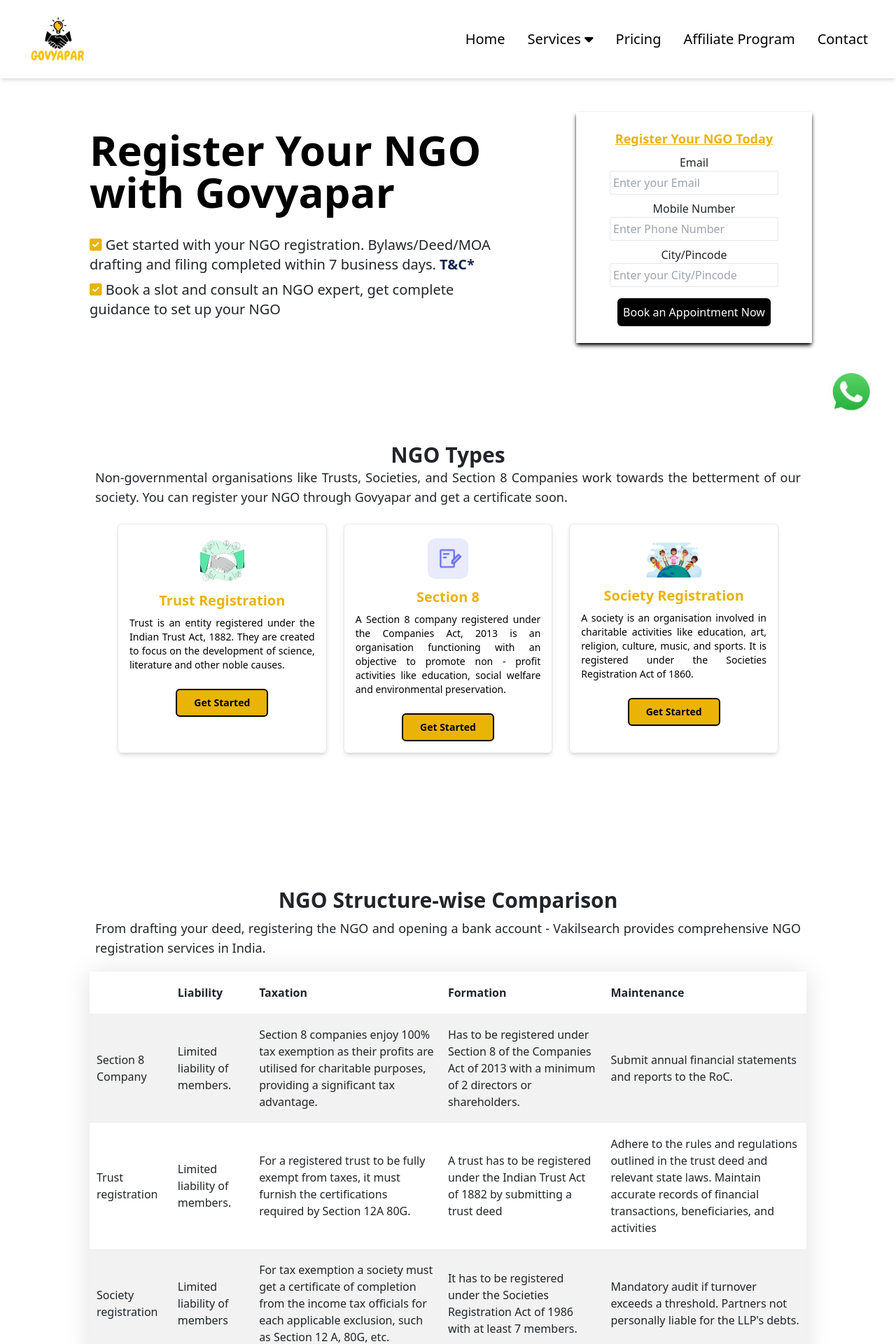
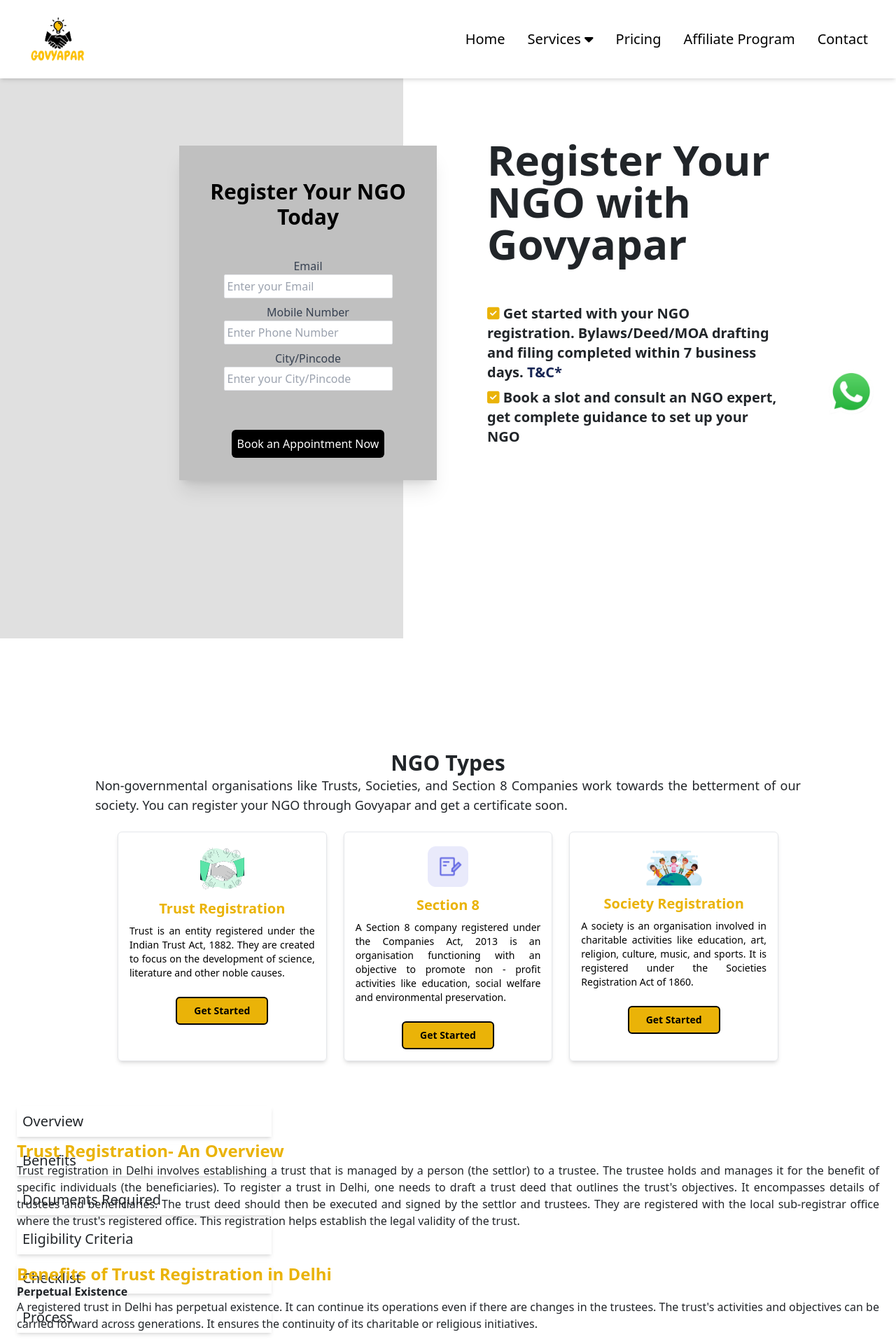
Before and after one commit to Rishikasharma11/govyapar, a React (Create React App) app: page /ngo in a window 1280 px wide. Shown: the top 1920 px of the page at 70% size. Built offline with nearby package versions, Linux system fonts and the light colour scheme; no server answers.

Commit message:
Ngo update

```diff
--- a/src/components/NGO.js
+++ b/src/components/NGO.js
@@ -1,11 +1,13 @@
 import React, { useRef, useState } from 'react'
 import {motion} from "framer-motion";
-import { Link } from 'react-router-dom';
+import { NavLink, Link } from 'react-router-dom';
 import emailjs from '@emailjs/browser';
 import { ToastContainer, Flip, toast } from 'react-toastify';
 import 'react-toastify/dist/ReactToastify.css';
 
 function NGO(){
+
+  const[open, setOpen] = useState(false);
 
   // --------------------------------------------subscribe to our newsletter--------------------------------
   const form = useRef();
@@ -103,16 +105,19 @@
      <div>
     <a href='https://wa.me/919808030923'>
     <img src='WhatsappIcon.png' className='fixed w-[20%] md:w-[13%] lg:w-[10%] right-0 top-[520px] cursor-pointer z-10' alt='ngo'/></a>
+    </div>
 
-    {/* ---------------------------------------------Register form Ngo-------------------------------- */}
-    <motion.div
-    initial={{x:-100, opacity:0}}
-    whileInView={{x:0, opacity:1}}
-    transition={{delay:0.10, x:{type:"spring", stiffness:60}, opacity:{duration:0.8}, ease:"easeIn", duration:1}}
-    className='pt-40 px-2 md:px-10 max-w-full mx-0 '>
-    <div className='md:float-right px-10 sm:px-32 md:px-10 lg:px-28 pt-0 lg:pt-5'>
-      <form className='shadow-md shadow-black bg-white px-5 py-4 text-center hidden md:block'>
-        <h1 className='text-yellow-500 font-bold text-lg underline'>Register Your NGO Today </h1>
+   {/* -------------------------------------Mobile devices Registration ngo-------------------------------------/ */}
+   <div className='max-w-full mx-0 px-8 block md:hidden pt-32'>
+ <div class="relative flex flex-col text-gray-700 bg-[#C0C0C0] shadow-xl z-[-1]">
+  <div class="relative mx-4 mt-4 overflow-hidden text-gray-700 bg-clip-border">
+  </div>
+  <div class="p-6 text-center">
+    <h4 class="block mb-2 font-sans text-2xl sm:text-3xl antialiased leading-snug tracking-normal font-bold text-black">
+    Register Your NGO Today
+    </h4>
+    <p>
+        <form className='py-4 text-center'>
         <label className='pt-2'>Email</label><br/>
         <input type='email'
          placeholder='Enter your Email'
@@ -129,19 +134,37 @@
          placeholder='Enter your City/Pincode'
          className='rounded-sm p-1 border-1'/>
          <br/>
-         <button className='items-center bg-black text-white p-2 mt-3 rounded-md'>Book an Appointment Now</button>
       </form>
+    </p>
   </div>
-        {/* ---------------------------------------------Registration ngo-------------------------------- */}
-    <div className='px-2'>
-      <h1 className="text-3xl md:text-4xl lg:txt-5xl xl:text-6xl font-bold text-black md:text-left py-4 pl-2 md:pl-10 lg:pl-16 xl:pl-28">Register Your NGO with Govyapar</h1>
-      <ul className='text-lg md:text-xl space-y-2 pb-3 text-justify md:text-left py-2 pl-2 md:pl-10 lg:pl-16 xl:pl-28'>
+  <div class="flex justify-center p-6 py-2 mb-4 gap-7">
+  <button className='items-center bg-black text-white p-2 rounded-md'>Book an Appointment Now</button>
+  </div>
+</div>
+</div>
+<div className=' bg-[#E0E0E0] relative bottom-60 z-[-2] pb-10 pt-80 px-4 block md:hidden'>
+  <h1 className='text-2xl font-extrabold'>Register Your NGO with Govyapar</h1>
+  <h2 className="py-6 text-2xl font-semibold">
+  <ul className='text-lg md:text-xl space-y-2 pb-3 text-justify md:text-left py-2'>
       <li><i class="fas fa-check-square text-yellow-500"></i> Get started with your NGO registration. Bylaws/Deed/MOA drafting and filing completed within 7 business days. <span className='font-bold text-blue-950'>T&C*</span></li>
       <li><i class="fas fa-check-square text-yellow-500"></i> Book a slot and consult an NGO expert, get complete guidance to set up your NGO</li>
       </ul>
+  </h2>
+</div>
 
-      <form className='shadow-md shadow-black bg-white px-5 py-4 text-center md:hidden block'>
-        <h1 className='text-yellow-500 font-bold text-lg underline'>Register Your NGO Today </h1>
+{/* ------------------------------------------------------MEDIUM AND LARGE SCREN- Registration ngo--------------------------------- */}
+<div className="w-full mx-0 md:block hidden md:pt-28 pt-12">
+  <div className='bg-[#E0E0E0] float-left w-[45%] h-screen pl-10 lg:pl-32 pt-24 xl:pl-52 2xl:pl-80'>
+  <div class="relative flex flex-col text-gray-700 bg-[#C0C0C0] shadow-xl left-8 lg:left-12">
+  <div class="relative mt-4 overflow-hidden text-gray-700 bg-clip-border">
+  </div>
+  <div class="p-6 text-center">
+    <h4 class="block mb-2 font-sans text-2xl lg:text-3xl antialiased leading-snug tracking-normal font-bold text-black">
+    Register Your NGO Today <br/>
+    </h4>
+
+    <p>
+      <form className='py-4 text-center hidden md:block'>
       <label className='pt-2'>Email</label><br/>
       <input type='email'
        placeholder='Enter your Email'
@@ -158,12 +181,29 @@
        placeholder='Enter your City/Pincode'
        className='rounded-sm p-1 border-1'/>
        <br/>
-         <button className='items-center bg-black text-white p-2 mt-3 rounded-md'>Book an Appointment Now</button>
     </form>
+    </p>
   </div>
-    </motion.div>
+  <div class="flex justify-center p-6 py-2 mb-4 gap-7">
+  <button className='items-center bg-black text-white p-2 rounded-md'>Book an Appointment Now</button>
+  </div>
+</div>
+  </div>
+
+  <div className='bg-white h-screen px-10 pt-3 pr-28 lg:pt-16 lg:pr-32 xl:pr-52 2xl:pr-80'>
+  <div className='relative bottom-60 pb-10 md:pt-[340px] lg:pt-[310px] xl:pt-[] px-7 left-10 lg:left-20 lg:px-10 overflow-hidden'>
+  <h1 className='md:text-3xl lg:text-4xl xl:text-6xl font-extrabold'>Register Your NGO with Govyapar</h1>
+  <h2 className="py-5 text-xl lg:text-2xl font-semibold">
+    <ul className='text-lg md:text-xl space-y-2 pb-3 text-justify md:text-left py-2'>
+      <li><i class="fas fa-check-square text-yellow-500"></i> Get started with your NGO registration. Bylaws/Deed/MOA drafting and filing completed within 7 business days. <span className='font-bold text-blue-950'>T&C*</span></li>
+      <li><i class="fas fa-check-square text-yellow-500"></i> Book a slot and consult an NGO expert, get complete guidance to set up your NGO</li>
+      </ul>
+  </h2>
 
 </div>
+  </div>
+</div>
+
 
     {/* ---------------------------------------------------NGO Types------------------------------------------------- */}
     <div className='pt-20 md:pt-40 md:px-10 lg:px-32'>
@@ -207,8 +247,8 @@
     </div>
 
     {/* -------------------------------------------------------NGO Side Navbar----------------------- */}
-    {/* <div className='pt-10 px-4 lg:px-10'>
-      <ul className="hidden md:block grid grid-cols-1 grid-rows-7 space-y-3 w-[30%] float-left pr-5">
+    <div className='pt-10 px-4 lg:px-10'>
+      <ul className="hidden absolute md:block grid grid-cols-1 grid-rows-7 space-y-3 w-[30%] float-left pr-5">
 
             <li className='text-xl bg-white shadow-md p-2'><NavLink onClick={() => setOpen(!open)} to="/" className="hover:text-yellow-500 focus:text-yellow-500 active:text-yellow-500">Overview</NavLink></li>
             <li className="group md:ml-8 text-xl md:my-0 my-7">
@@ -219,42 +259,42 @@
              <li className='text-xl bg-white shadow-md p-2'><NavLink onClick={() => setOpen(!open)}to="/" className="hover:text-yellow-500 focus:text-yellow-500">Checklist</NavLink></li>
              <li className='text-xl bg-white shadow-md p-2'><NavLink onClick={() => setOpen(!open)}to="/" className="hover:text-yellow-500 focus:text-yellow-500">Process</NavLink></li>
       </ul>
-      <div className='text-justify p-2'>
+      <div className='text-justify relative float-right'>
 
         <div>
-        <h1 className='text-2xl py-2 text-yellow-500 font-semibold'>Trust Registration- An Overview</h1>
+        <h1 className='text-lg md:text-2xl pt-5 text-yellow-500 font-semibold'>Trust Registration- An Overview</h1>
         <p>Trust registration in Delhi involves establishing a trust that is managed by a person (the settlor) to a trustee. The trustee holds and manages it for the benefit of specific individuals (the beneficiaries). To register a trust in Delhi, one needs to draft a trust deed that outlines the trust's objectives. It encompasses details of trustees and beneficiaries. The trust deed should then be executed and signed by the settlor and trustees. They are registered with the local sub-registrar office where the trust's registered office. This registration helps establish the legal validity of the trust.</p>
         </div>
 
         <div>
-        <h1 className='text-2xl py-2 text-yellow-500 font-semibold'>Benefits of Trust Registration in Delhi</h1>
+        <h1 className='text-lg md:text-2xl pt-5 text-yellow-500 font-semibold'>Benefits of Trust Registration in Delhi</h1>
         <ul>
           <li>
-            <h1>Perpetual Existence</h1>
+            <h1 className='font-bold'>Perpetual Existence</h1>
             <p>A registered trust in Delhi has perpetual existence. It can continue its operations even if there are changes in the trustees. The trust's activities and objectives can be carried forward across generations. It ensures the continuity of its charitable or religious initiatives.</p>
           </li>
-
+          <br/>
           <li>
-            <h1>Limited liability</h1>
+            <h1 className='font-bold'>Limited liability</h1>
             <p>One significant benefit of trust registration is limited liability protection. The trustees of a registered trust generally have limited personal liability. In case of legal disputes or debts, the personal assets of the trustees are protected. The trust's assets are used to satisfy the liabilities.</p>
           </li>
-
+          <br/>
           <li>
-            <h1>Enhanced Credibility</h1>
+          <h1 className='font-bold'>Enhanced Credibility</h1>
             <p>Trust registration enhances the credibility of the organisation. Especially beneficial for the eyes of donors, and government authorities. Being a registered entity demonstrates transparency and accountability. It can attract more donations, grants, and collaborations with other organisations.</p>
           </li>
-
+          <br/>
           <li>
-            <h1>Operational Advantages</h1>
+          <h1 className='font-bold'>Operational Advantages</h1>
             <p>Registered trusts are subject to certain rules and regulations that provide a framework. This framework promotes accountability, transparency, and governance within the trust. It helps streamline the trust's activities, financial management, and reporting procedures. It also ensures better operational efficiency.</p>
           </li>
         </ul>
         </div>
 
         <div>
-        <h1 className='text-2xl py-2 text-yellow-500 font-semibold'>Documents Required for Trust Registration in Delhi</h1>
+        <h1 className='text-lg md:text-2xl pt-5 text-yellow-500 font-semibold'>Documents Required for Trust Registration in Delhi</h1>
         <p>The following documents are required for trust registration in Delhi:</p>
-        <ul>
+        <ul className='list-disc pl-4'>
           <li>Trust deed</li>
           <li>Proof of identity and address for trustee</li>
           <li>Proof of address of the trust</li>
@@ -263,9 +303,10 @@
         </ul>
         </div>
 
+    {/* ------------------------------------------------------Eligibility Criteria-------------------------------------- */}
         <div>
-        <h1 className='text-2xl py-2 text-yellow-500 font-semibold'>Eligibility Criteria for Trust Registration in Delhi</h1>
-        <ul>
+        <h1 className='text-lg md:text-2xl pt-5 text-yellow-500 font-semibold'>Eligibility Criteria for Trust Registration in Delhi</h1>
+        <ul className='list-disc pl-4'>
           <li>Seeking a competent and willing individual or entity for property transfer</li>
           <li>Minimum requirement of two individuals or corporate entities</li>
           <li>The trust activities must be lawful</li>
@@ -277,9 +318,59 @@
         </ul>
         </div>
 
+    {/* -------------------------------------------------Eligibility Criteria------------------------------------ */}
+        <div>
+        <h1 className='text-lg md:text-2xl pt-5 text-yellow-500 font-semibold'>Checklist for Trust Registration in Delhi</h1>
+        <ul className='list-disc pl-4'>
+          <li>Identify a competent settlor willing to transfer property</li>
+          <li>Appoint a minimum of two trustees, individuals or corporate entities</li>
+          <li>Determine lawful objectives falling under charitable, religious, educational, or social welfare activities</li>
+          <li>Prepare a trust deed clearly defining objectives, rules, and regulations</li>
+          <li>Execute the trust deed with proper signatures and witnesses</li>
+          <li>Prepare the application for trust registration with required details</li>
+          <li>Gather necessary documents, including identity proofs, address proofs, and property details</li>
+          <li>Arrange for the payment of the registration fee</li>
+          <li>Submit the application and supporting documents to the Registrar of Trusts</li>
+          <li>Ensure compliance with all applicable rules and regulations.</li>
+        </ul>
         </div>
 
-    </div> */}
+      {/* -----------------------------------Process for Trust Registration in Delhi------------------------------ */}
+        <div>
+        <h1 className='text-lg md:text-2xl pt-5 text-yellow-500 font-semibold'>Checklist for Trust Registration in Delhi</h1>
+        <p>The process of trust registration in Delhi is as follows:</p><br/>
+        <ul className=''>
+          <li>
+            <h1 className='font-bold'>Step 1: Consultation and Document Collection</h1>
+            <p>Get expert consultation to understand your requirements. Avail help in choosing a unique trust name and the details of the trust you want to register. Submit the required documents for registration.</p>
+          </li>
+          <br/>
+          <li>
+          <h1 className='font-bold'>Step 2: Trust Deed Drafting</h1>
+            <p>Govyapar's legal experts would draft the trust deed according to your specifications. We ensure it complies with the Indian Trusts Act and relevant state laws. We will tailor the trust deed to reflect your intentions and objectives.</p>
+          </li>
+          <br/>
+          <li>
+          <h1 className='font-bold'>Step 3: Submit the Application</h1>
+            <p>With the trust deed and documents in hand, our team will file for registration. We make sure that all the information is accurate</p>
+          </li>
+          <br/>
+          <li>
+          <h1 className='font-bold'>Step 4: Follow-Up and Verification</h1>
+            <p>Our team will address any queries or requirements arising during the process.</p>
+          </li>
+          <br/>
+          <li>
+          <h1 className='font-bold'>Step 5: Registration and Documentation</h1>
+            <p>Post approval you will get a registration certificate from the Sub-Registrar's office. On request, we might also assist you in obtaining a PAN and open a bank account for the trust</p>
+          </li>
+        </ul>
+        </div>
+
+
+      </div>
+
+    </div>
     {/* ----------------------------------------------NGO Structure-wise Comparison---------------------------------------- */}
     <div className='pt-20 md:pt-40 md:px-10 lg:px-32'>
       <h1 className='text-2xl md:text-3xl text-center font-bold py-2'>NGO Structure-wise Comparison</h1>
```
Lines whose indentation alone changed are shown as unchanged.
